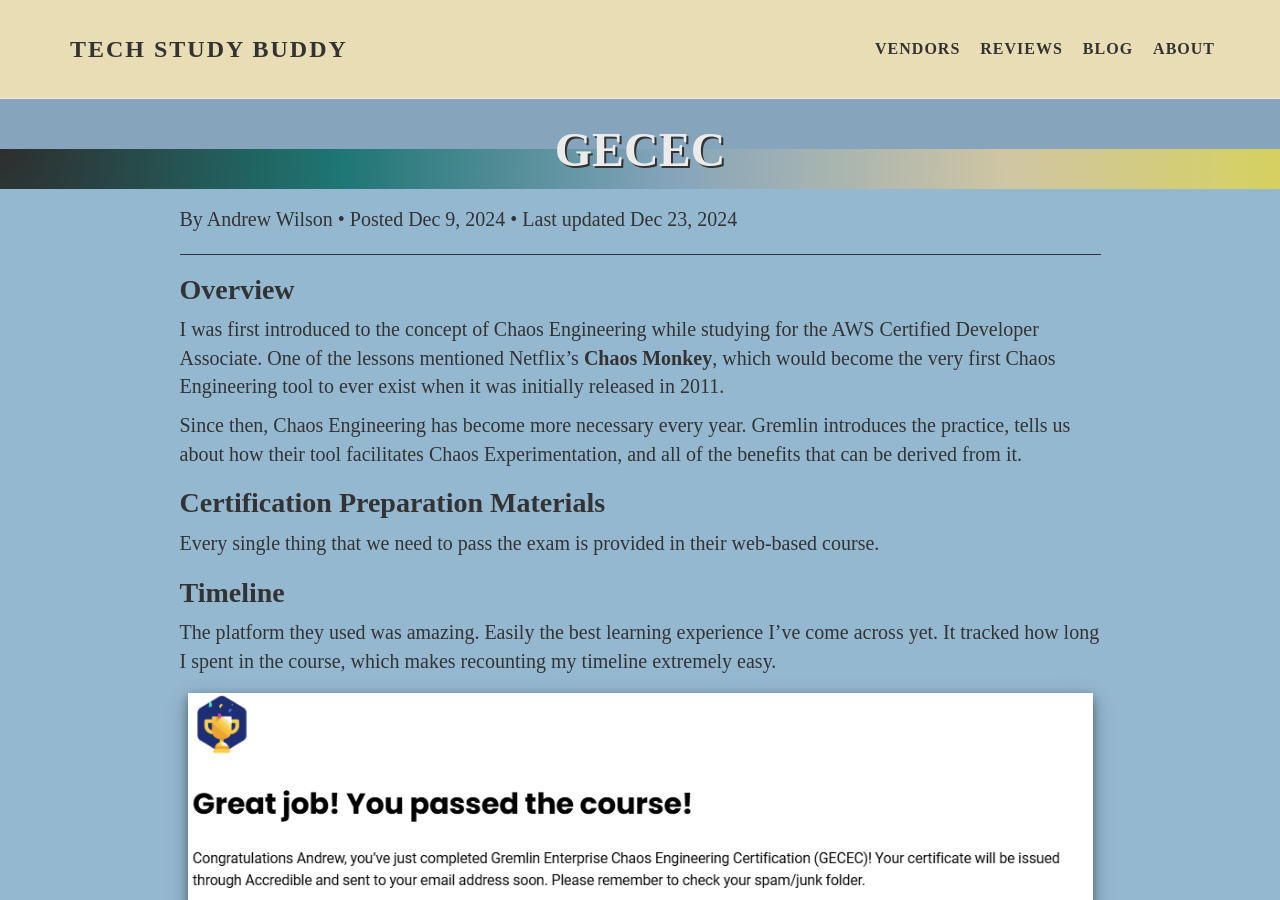
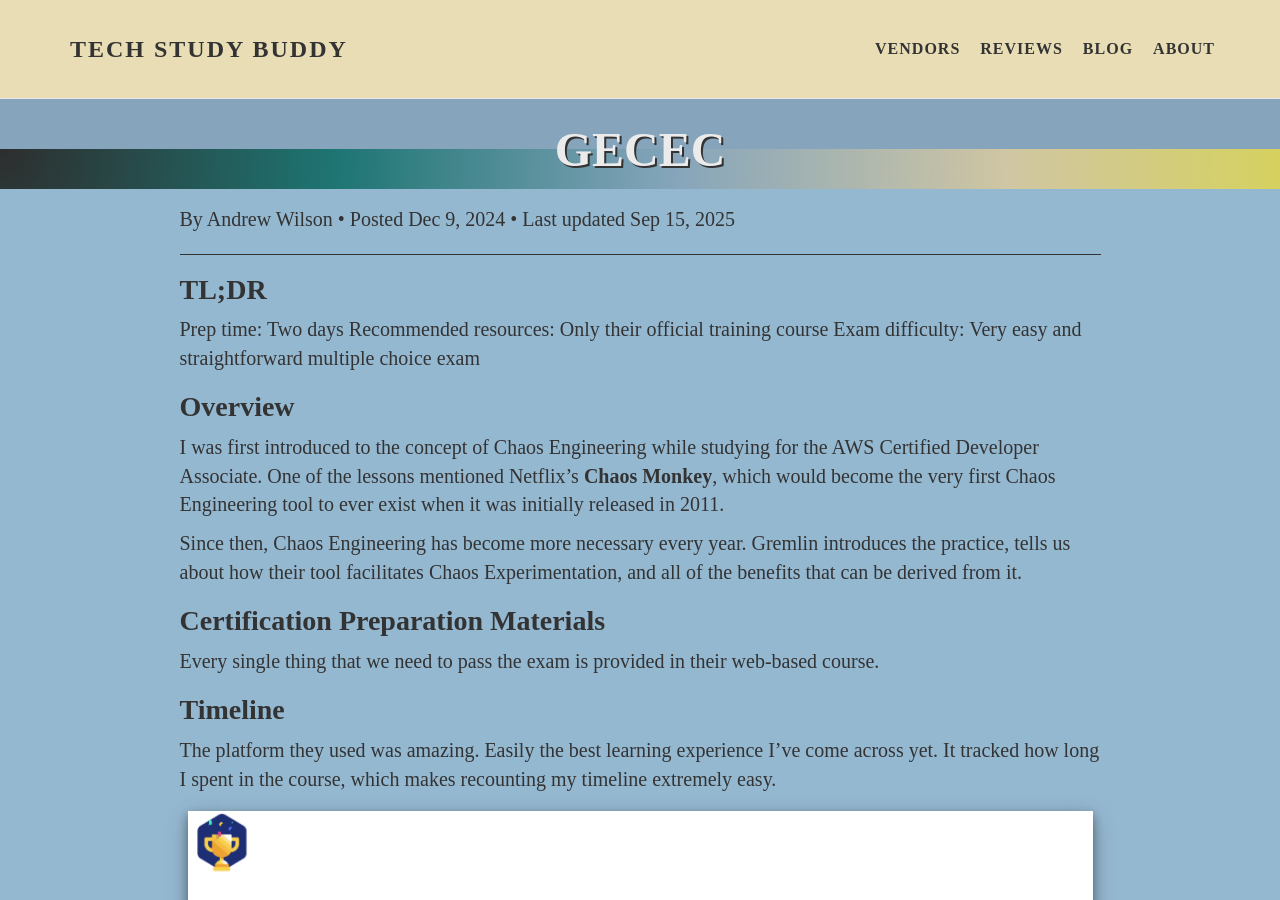
Before and after one commit to andrewwilson5454/techstudybuddy, a Jekyll site: the page built from _reviews/2024-12-09-gremlin_gecec.md, in a window 1280 px wide and 900 px high. Built offline with Jekyll 4.4.1, drawn with Linux system fonts in a browser that asks for light colours; nearby versions of some CDN libraries; some web fonts are replaced.

Commit message:
added Terraform Associate review and updated all other reviews with tldrs

```diff
--- a/_reviews/2024-12-9-gremlin_gecec.md
+++ b/_reviews/2024-12-09-gremlin_gecec.md
@@ -2,18 +2,25 @@
 layout: post
 title: GECEC
 author: Andrew Wilson
-date: 2024-12-9
-updated: 2024-12-23
+date: 2024-12-09
+updated: 2025-09-15
 image: "/assets/images/gecec.png"
 description: "Learn about the history, practice, application, and benefits of Chaos Engineering! This is a practice that did not exist and was not required when systems were monolithic and tightly coupled. In modern IT architectures, that is no longer the case."
 categories: review
 ---
+### TL;DR
+Prep time: Two days
+Recommended resources: Only their official training course
+Exam difficulty: Very easy and straightforward multiple choice exam
+
 ### Overview
 I was first introduced to the concept of Chaos Engineering while studying for the AWS Certified Developer Associate. One of the lessons mentioned Netflix's <a href="https://netflix.github.io/chaosmonkey/"><strong>Chaos Monkey</strong></a>, which would become the very first Chaos Engineering tool to ever exist when it was initially released in 2011.
 
 Since then, Chaos Engineering has become more necessary every year. Gremlin introduces the practice, tells us about how their tool facilitates Chaos Experimentation, and all of the benefits that can be derived from it.
+
 ### Certification Preparation Materials
 Every single thing that we need to pass the exam is provided in their web-based course.
+
 ### Timeline
 The platform they used was amazing. Easily the best learning experience I've come across yet. It tracked how long I spent in the course, which makes recounting my timeline extremely easy.
 <div class="post-image">
@@ -21,8 +28,10 @@
 </div>
 <br>
 It's not entirely accurate to say that this took me over a week. I started it on a whim, but then work picked up and I didn't have as much time to dedicate towards completing this certification. The three and a half hours is more accurate. This is one that could be even completed in less than two hours.
+
 ### The Exam
 There was no need to schedule the exam or use a proctor. It was an open-note exam. I took meticulous notes while I was studying, but that's not necessary. However, I have found that note-taking really helps with learning concepts and committing things to memory. I would not recommend cramming for this one. Stretch it out over a weekend and dive into their <a href="https://www.gremlin.com/docs"><strong>documentation</strong></a> and <a href="https://www.gremlin.com/community/tutorials"><strong>tutorials</strong></a>.
+
 ### What Next?
 If you have not yet completed any cloud certifications, those are the next most logical destination. Chaos Engineering is all about finding hidden risks in complex, decoupled systems that are usually hosted in the cloud.
 
```
Also changed, not shown: _reviews/2024-02-26-cisco_devnet_associate.md (renamed from _reviews/2024-2-26-cisco_devnetassociate.md, +10 -1 lines), _reviews/2024-05-29-aws_cda.md (renamed from _reviews/2024-5-29-aws_cda.md, +11 -1 lines), _reviews/2024-11-19-aws_saa.md (+10 -1 lines), _reviews/2024-12-04-aws_cp.md (renamed from _reviews/2024-12-4-aws_cp.md, +10 -1 lines), _reviews/2025-08-24-gitlab_git_associate.md (renamed from _reviews/2025-8-24-gitlab_git_associate.md, +11 -2 lines), _reviews/2025-09-15-terraform_associate.md (added, +39 -0 lines), assets/images/terraform_associate.png (added), 2 other files.
